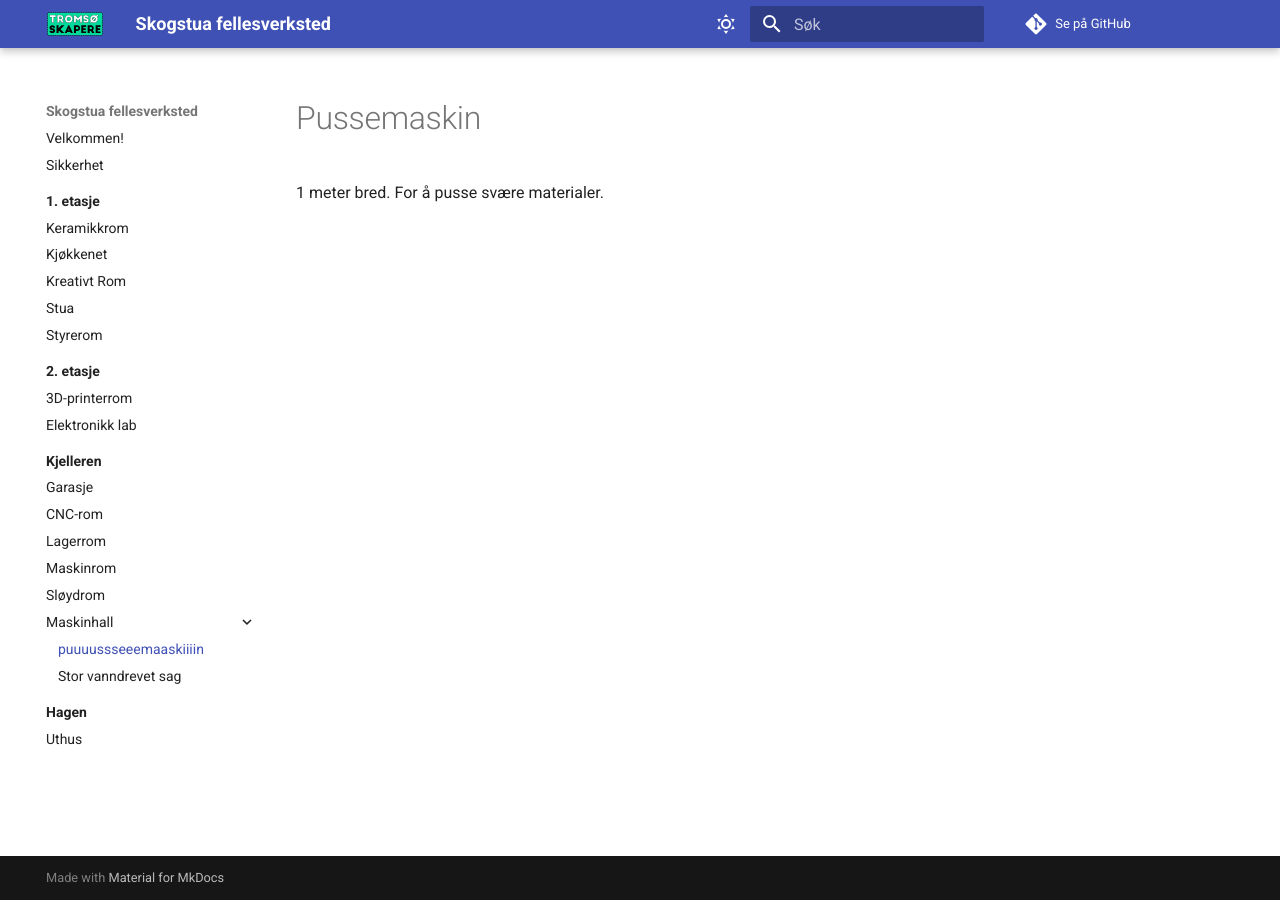
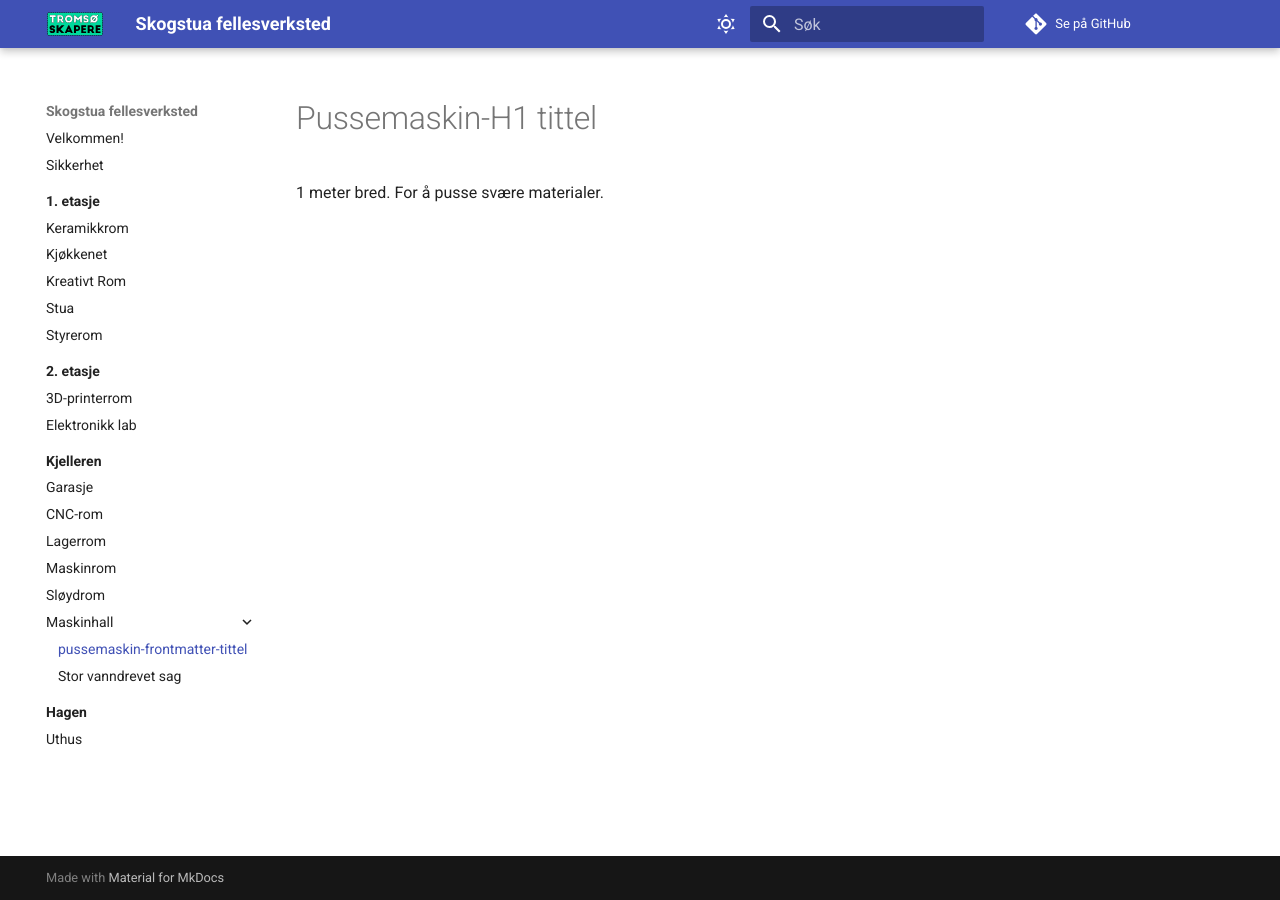
Before and after one commit to Tromsoskapere/mkdocs-skogstua, an MkDocs documentation site: the page built from docs/Kjelleren/maskinhall/pussemaskin.md, in a window 1280 px wide. Built offline with MkDocs 1.6.1 and Material for MkDocs 9.7.7, drawn with Linux system fonts in a browser that asks for light colours; comment, search, counter and statistics services are not loaded.

Commit message:
Update pussemaskin.md

```diff
--- a/docs/Kjelleren/maskinhall/pussemaskin.md
+++ b/docs/Kjelleren/maskinhall/pussemaskin.md
@@ -1,6 +1,6 @@
 ---
-title: puuuussseeemaaskiiiin
+title: pussemaskin-frontmatter-tittel
 ---
 
-# Pussemaskin
+# Pussemaskin-H1 tittel
 1 meter bred. For å pusse svære materialer.
```
